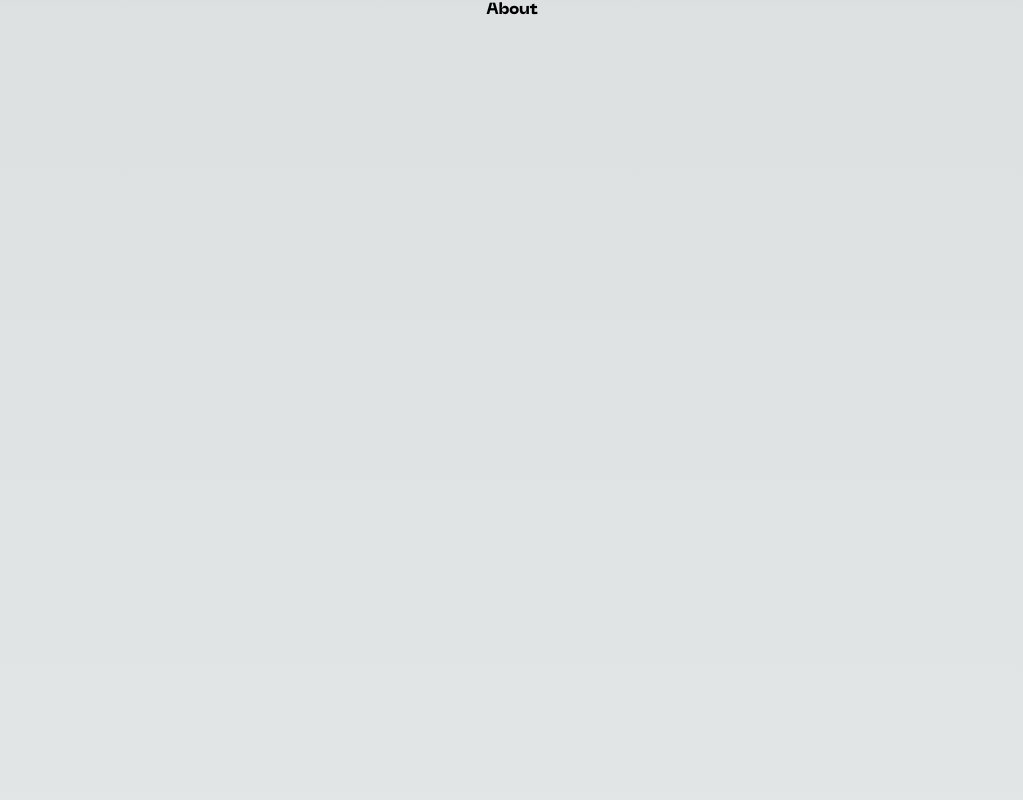
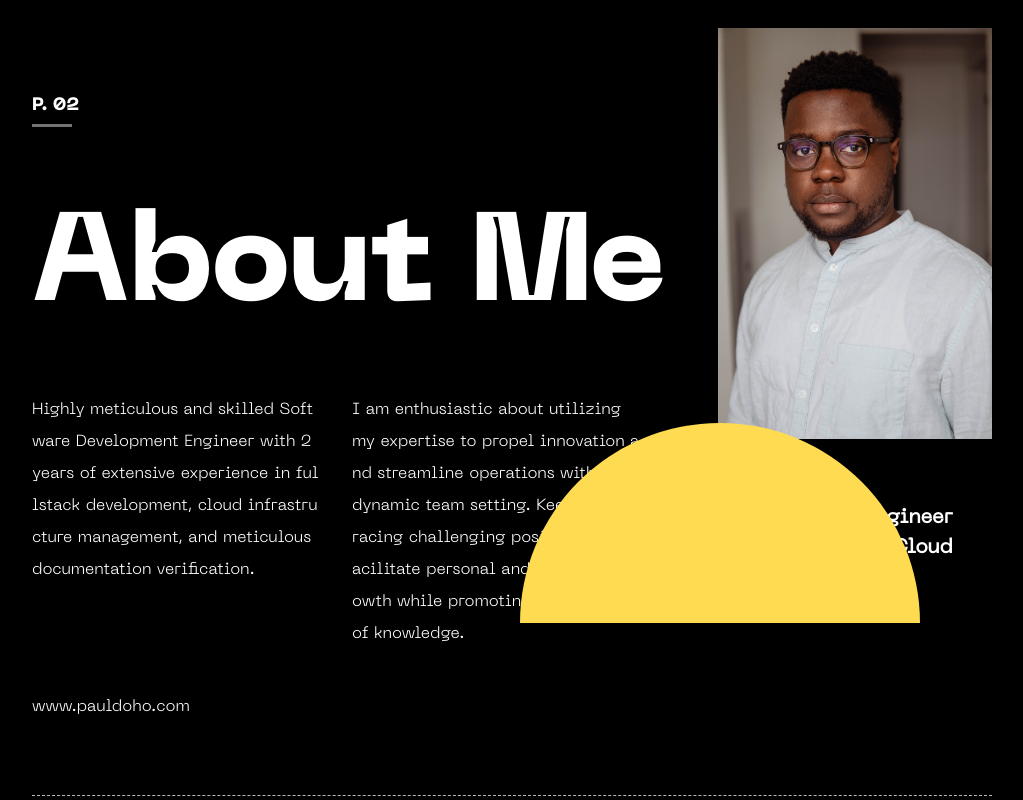
Before and after one commit to pdd27673/next-js-2023-portfolio, a Next.js app: page / in a window 1280 px wide. Shown: the part 860-1660 px from the top of the page, without its empty margins (128-1151 px from the left). Built offline with nearby package versions, Linux system fonts and the light colour scheme.

Commit message:
made about section fixed color of the background

```diff
--- /dev/null
+++ b/src/app/components/About.module.scss
@@ -0,0 +1,79 @@
+.about {
+  display: grid;
+  grid-template-areas: "aboutSection photoRow";
+  grid-template-columns: 5fr 2fr;
+  height: 100%;
+  position: relative;
+}
+
+.aboutSection {
+  display: flex;
+  flex-direction: column;
+  grid-area: aboutSection;
+  width: 40rem;
+
+  .p2 {
+    font-size: large;
+    padding: 1rem 0rem .3rem 0rem;
+    margin-top: 3rem;
+    width: max-content;
+  }
+
+  .p2Border {
+    border-bottom: solid 3px #727272;
+    width: 2.5rem;
+  }
+
+  .aboutSectionHeader {
+    font-size: 125px;
+    padding: 3rem 0rem 2rem 0rem;
+  }
+
+  .aboutText {
+    display: grid;
+    grid-template-columns: 1fr 1fr;
+    grid-auto-columns: minmax(0, 1fr);
+    height: 100%;
+
+    p {
+      line-height: 2rem;
+      width: 90%;
+      word-break: break-all;
+    }
+
+    p:nth-child(3) {
+    }
+  }
+
+}
+
+.photoRow {
+  grid-area: photoRow;
+  background-color: black;
+  justify-self: start;
+  height: 85%;
+  display: flex;
+  flex-direction: column;
+
+
+  .detailedTitle {
+    color: white;
+    text-align: right;
+    align-self: center;
+    height: 40%;
+    padding-top: 4rem;
+    font-size: 20px;
+    font-weight: 600 !important;
+  }
+}
+
+.crescent {
+  background-color: #fedb51;
+  width: 400px;
+  height: 200px;
+  border-radius: 200px 200px 0 0;
+  position: absolute;
+  bottom: 0;
+  left: 60%;
+  transform: translateX(-22%) translateY(-70%);
+}
--- a/src/app/components/About.tsx
+++ b/src/app/components/About.tsx
@@ -1,11 +1,34 @@
 import React from 'react'
+import styles from "./About.module.scss"
+import profilePic from "../../../public/images/hero-profile.jpg";
+import Image from "next/image";
 
 type Props = {}
 
 const About = (props: Props) => {
-  return (
-    <div>About</div>
-  )
+    return (
+        <>
+            <div className={styles.about}>
+                <div className={styles.aboutSection}>
+                    <h3 className={styles.p2}>P. 02</h3>
+                    <div className={styles.p2Border}/>
+                    <h1 className={styles.aboutSectionHeader}>About Me</h1>
+                    <div className={styles.aboutText}>
+                        <p>Highly meticulous and skilled Software Development Engineer with 2 years of extensive experience in fullstack development, cloud infrastructure management, and meticulous documentation verification.  </p>
+                        <p>I am enthusiastic about utilizing my expertise to propel innovation and streamline operations within a dynamic team setting. Keen on embracing challenging positions that facilitate personal and collective growth while promoting the sharing of knowledge. </p>
+                        <p className={styles.link}>www.pauldoho.com</p>
+                    </div>
+                </div>
+                <div className={styles.photoRow}>
+                    <Image src={profilePic} className={styles.photo} alt="Your Image"/>
+                    <div className={styles.detailedTitle}>
+                        <div>Software Engineer <br/></div>
+                        <div>Full Stack & Cloud</div>
+                    </div>
+                </div>
+            <div className={styles.crescent}/>
+            </div>
+        </>
+    )
 }
-
 export default About
--- a/src/app/components/Header.tsx
+++ b/src/app/components/Header.tsx
@@ -15,7 +15,7 @@ export interface HeaderProps {
 export const Header: React.FC<HeaderProps> = ({ sections }) => {
 
   return (
-    <header className="p-4 shadow-md flex justify-center items-center">
+    <header className="p-4 flex justify-center items-center">
       <nav>
         <ul className="flex space-x-4">
           {sections
--- a/src/app/globals.css
+++ b/src/app/globals.css
@@ -8,7 +8,7 @@
   --background-end-rgb: 255, 255, 255;
 }
 
-@media (prefers-color-scheme: dark) {
+@media (prefers-color-scheme: light) {
   :root {
     --foreground-rgb: 255, 255, 255;
     --background-start-rgb: 0, 0, 0;
@@ -28,14 +28,33 @@ body {
 
 @font-face {
   font-family: "SansSerif";
-  src: url("./asset/NeueMachina/NeueMachina-Light.otf");
   src: url("./asset/NeueMachina/NeueMachina-Regular.otf");
-  src: url("./asset/NeueMachina/NeueMachina-Ultrabold.otf");
   font-weight: 400;
   font-style: normal;
 }
 
-h1, h2, h3, p, a, div {
+@font-face {
+  font-family: "SansSerifBold";
+  src: url("./asset/NeueMachina/NeueMachina-Ultrabold.otf");
+  font-weight: 600;
+  font-style: normal;
+}
+
+@font-face {
+  font-family: "SansSerifLight";
+  src: url("./asset/NeueMachina/NeueMachina-Light.otf");
+  font-weight: 200;
+  font-style: normal;
+}
+
+h1, h2, h3 {
+  font-family: SansSerifBold, sans-serif;
+}
+
+a, div, span {
   font-family: SansSerif, sans-serif;
-  font-weight: 400;
 }
+
+p {
+  font-family: SansSerifLight, sans-serif;
+}
--- /dev/null
+++ b/src/app/page.module.scss
@@ -0,0 +1,11 @@
+.pageRow {
+  //background-color: #d7dcdd;
+  width: 60rem;
+}
+
+.section {
+  height: 100vh;
+  padding: 2rem 0rem;
+
+  border-bottom: #bababa dashed .1rem;
+}
--- a/src/app/page.tsx
+++ b/src/app/page.tsx
@@ -10,6 +10,7 @@ import { section, Header } from './components/Header'
 import { Metadata } from 'next'
 import { config } from '@fortawesome/fontawesome-svg-core'
 import '@fortawesome/fontawesome-svg-core/styles.css'
+import styles from "./page.module.scss"
 
 config.autoAddCss = false
 
@@ -40,14 +41,14 @@ export default function Home() {
           </div>
         )}
         {!workInProgress && (
-          <>
+          <div className={styles.pageRow}>
             <Header sections={sections} />
             {sections.map((section, index) => (
-              <section key={`${index}-${section.name}`} id={section.name.toLowerCase()} className="h-screen">
+              <section key={`${index}-${section.name}`} id={section.name.toLowerCase()} className={styles.section}>
                 {section.component}
               </section>
             ))}
-          </>
+          </div>
         )}
       </main>
     </RootLayout>
--- a/src/app/styles/Hero.module.scss
+++ b/src/app/styles/Hero.module.scss
@@ -1,5 +1,4 @@
 .hero {
-    width: 60rem;
     height: 100vh;
 }
 
@@ -25,9 +24,9 @@
         justify-self: start;
 
         .circle {
-            width: 5rem;
+            width: 6rem;
             height: 3rem;
-            background-color: rgb(234, 179, 8);
+            background-color: #fedb51;
             border-radius: 50%;
             margin-right: 2rem;
 
@@ -51,7 +50,7 @@
     grid-template-columns: 1fr 4fr;
     padding-bottom: 1rem;
 
-    border-bottom: solid .2rem white;
+    border-bottom: solid .2rem #727272;
 
     .secondPhoto {
         grid-area: secondPhoto;
@@ -61,7 +60,7 @@
 
         .secondRectangle {
             border-radius: 2%;
-            background-color: rgb(234, 179, 8);
+            background-color: #fedb51;
             height: 15rem;
             width: 13rem;
             margin-right: 1.5rem;
```
Also changed, not shown: src/app/components/Hero.tsx (+1 -12 lines).
